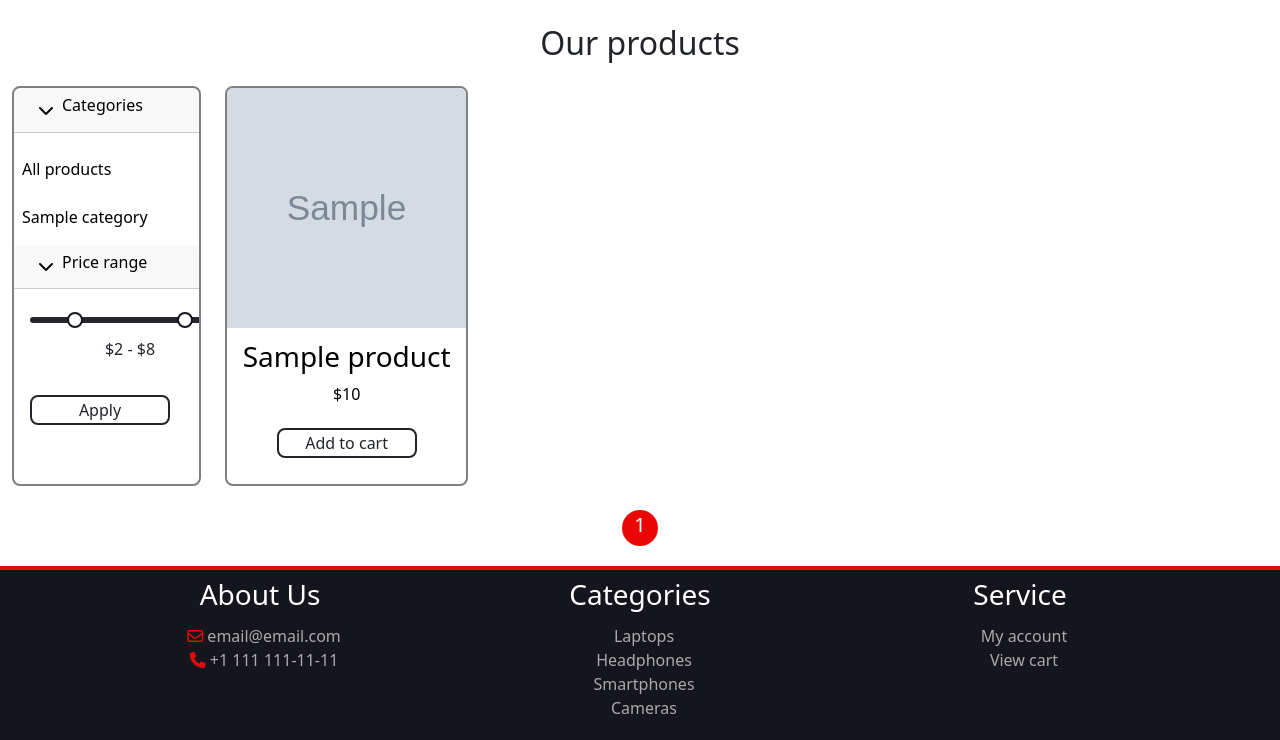
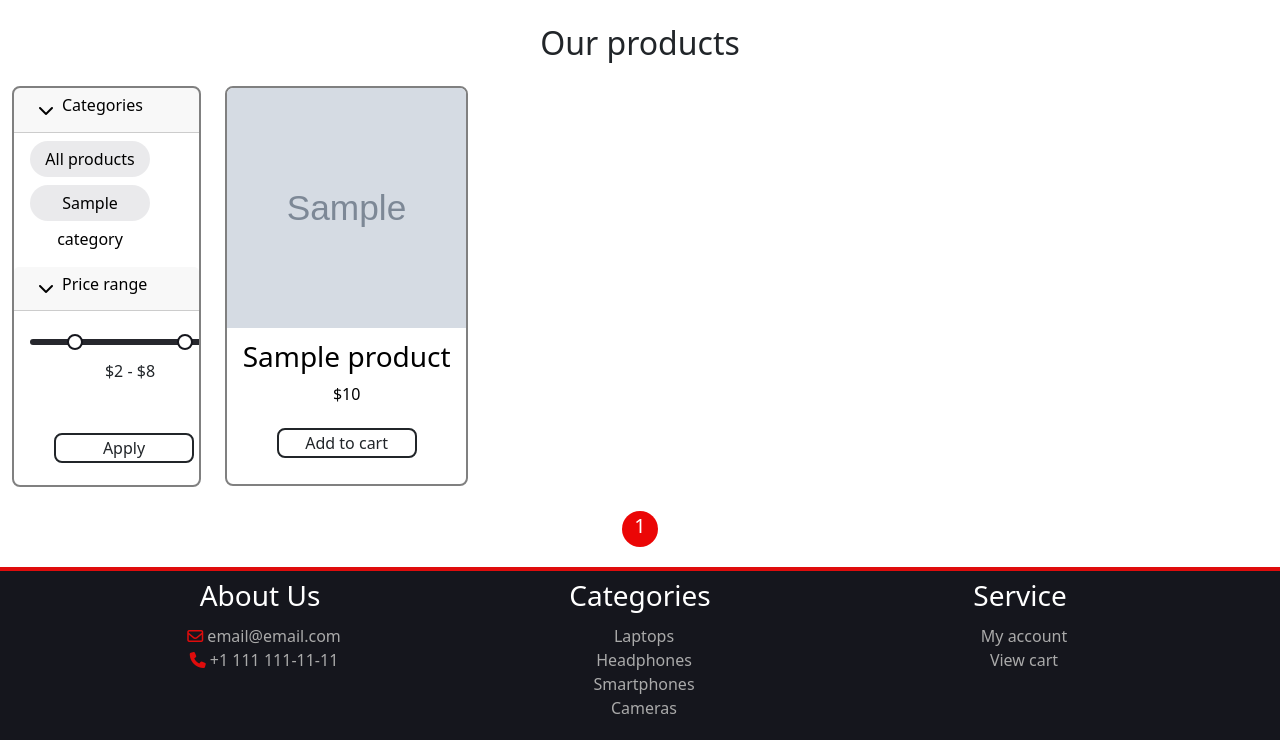
Before and after one commit to Artem19868/Internet-Store, a Django app: page /search/ in a window 1280 px wide. Shown: the part 160-900 px from the top of the page. Run offline with Django 5.2, Linux system fonts and the light colour scheme; tables that the repository leaves empty hold one stand-in row (values such as "Sample post"); grey boxes marked "Sample" are stand-in pictures; some libraries are stand-ins or nearby versions.

Commit message:
improve price range and make multiple choice of categories when filtering

```diff
--- a/internet_store/static/css/aside_pagination.css
+++ b/internet_store/static/css/aside_pagination.css
@@ -12,13 +12,43 @@
 .category_link{
    transition: all;
 }
-.category_link:hover{
-    color: #f30808;
-    background-color: rgba(232, 230, 230, 0.5);
-}
 .form-group-section:last-of-type{
     margin-top: 12px;
     margin-bottom: 4px;
+}
+.aside_form .button-container button {
+    margin-left: 40px;
+    margin-right: 40px;
+    margin-bottom: 12px;
+}
+.aside_checkbox{
+    display: none;
+}
+.aside_label{
+    color: black;
+    width: 120px;
+    height: 36px;
+    text-align: center;
+    line-height: 36px;
+    display: inline-block;
+    background-color: #EAEAEC;
+    border-radius: 20px;
+    margin-top: 8px;
+    transition: all 0.5s;
+}
+.category_aside_label{
+    transition: all 0.2s;
+}
+.aside_label:hover{
+    background-color: #DADBDD;
+}
+.aside_checkbox:checked + .aside_label{
+    background-color:#df0c0c;
+    color: white;
+}
+.category_aside_checkbox:disabled + .aside_label{
+    background-color:#3c3b3b;
+    color: white;
 }
 /* Pagination styles */
 .pagination_link{
--- a/internet_store/static/js/aside_pagination.js
+++ b/internet_store/static/js/aside_pagination.js
@@ -3,7 +3,7 @@ document.querySelectorAll(".round_pagination_inactive").forEach(div => {
     if (div.classList.contains("round_pagination_active")){
         div.classList.remove("round_pagination_inactive")
     }
-})
+});
 // Aside
 document.querySelectorAll('.aside_link').forEach(link => {
     link.addEventListener('click', function(event) {
@@ -14,4 +14,10 @@ document.querySelectorAll('.aside_link').forEach(link => {
             icon.style.rotate = '180deg'
         }
     })
-})
+});
+
+document.getElementById("all_products_checkbox").addEventListener('click', function(event) {
+    document.querySelectorAll('.category_aside_checkbox').forEach(asideCheckbox => {
+        asideCheckbox.disabled = !asideCheckbox.disabled;
+    })
+});
--- /dev/null
+++ b/internet_store/store/templatetags/url_helper.py
@@ -0,0 +1,9 @@
+from django import template
+
+register = template.Library()
+
+@register.simple_tag
+def query_params_helper(request, request_page):
+    params = request.GET.copy()
+    params['page'] = request_page
+    return params.urlencode()
--- a/internet_store/store/views.py
+++ b/internet_store/store/views.py
@@ -1,7 +1,9 @@
-from django.shortcuts import get_object_or_404, render
+from django.shortcuts import get_object_or_404, render,redirect
 from django.core.paginator import Paginator
 from django.db.models import Q, Max, QuerySet
 from django.contrib.auth.decorators import login_required
+from django.http import QueryDict
+from urllib.parse import urlparse
 from .models import Product, ProductGallery, ReviewRating
 from cart.models import CartItem
 from category.models import Category
@@ -74,21 +76,25 @@ def custom_page_range(pages_count, active_page_number):
     return custom_page_range
 
 @login_required(login_url='login')
-def store(request,category_slug=None):
+def store(request):
     active_page_number = int(request.GET.get('page', 1))
+
     min_price = 0
     max_price = Product.objects.aggregate(Max('price'))['price__max']
 
-    if(category_slug):
-        all_products = Product.objects.filter(category__slug = category_slug)
+    max_price_const = Product.objects.aggregate(Max('price'))['price__max']
+
+    categories_list = request.GET.getlist('categories_slug')
+
+    if(categories_list):
         if('min_price' in request.GET):
             min_price = request.GET.get('min_price')
             max_price = request.GET.get('max_price')
-            products = Product.objects.filter(price__range=(min_price, max_price), category__slug=category_slug, is_available=True).order_by('id')
+            products = Product.objects.filter(price__range=(min_price, max_price), category__slug__in=categories_list, is_available=True).order_by('id')
             paginated_products = paginator(request, products, 4)
             products_data = products_info(request, paginated_products)
         else:
-            products = Product.objects.filter(category__slug=category_slug, is_available=True).order_by('id')
+            products = Product.objects.filter(category__slug__in=categories_list, is_available=True).order_by('id')
             paginated_products = paginator(request, products, 4)
             products_data = products_info(request, paginated_products)
     else:
@@ -112,9 +118,10 @@ def store(request,category_slug=None):
     context = {
         'products_data': products_data,
         'paginated_products': paginated_products,
+        'categories_list': categories_list,
         'categories': Category.objects.all(),
         'min_price': min_price,
-        'max_price': max_price,
+        'max_price': max_price_const,
         'active_page_number': active_page_number,
         'max_ellipsis_pagination': pages_count-2,
         'custom_page_range': page_range
@@ -146,13 +153,28 @@ def detail_view(request, category_slug, product_slug):
     return render(request, 'store/product_detail.html', context)
 
 def search(request):
+    categories_list = request.GET.getlist('categories_slug')
+
     active_page_number = int(request.GET.get('page', 1))
     search_query = request.GET.get('search', '').strip()
 
     min_price = 0
     max_price = Product.objects.aggregate(Max('price'))['price__max']
 
-    if search_query:
+    max_price_const = Product.objects.aggregate(Max('price'))['price__max']
+
+    if(categories_list):
+        if('min_price' in request.GET):
+            min_price = request.GET.get('min_price')
+            max_price = request.GET.get('max_price')
+            search_products = Product.objects.filter(Q(product_name__icontains=search_query) | Q(category__category_name__icontains=search_query), price__range=(min_price, max_price), category__slug__in=categories_list, is_available=True).order_by('id')
+            paginated_products = paginator(request, search_products, 4)
+            products_data = products_info(request, paginated_products)
+        else:
+            search_products = Product.objects.filter(category__slug__in=categories_list, is_available=True).order_by('id')
+            paginated_products = paginator(request, search_products, 4)
+            products_data = products_info(request, paginated_products)
+    elif search_query:
         if('min_price' in request.GET):
             min_price = request.GET.get('min_price')
             max_price = request.GET.get('max_price')
@@ -189,7 +211,7 @@ def search(request):
         'active_page_number': active_page_number,
         'categories': Category.objects.all(),
         'min_price': min_price,
-        'max_price': max_price,
+        'max_price': max_price_const,
         'custom_page_range': page_range
     }
     return render(request, 'store/store.html', context)
--- a/internet_store/templates/includes/navbar.html
+++ b/internet_store/templates/includes/navbar.html
@@ -33,6 +33,19 @@
                         <input type="text" name="search" class="header-search"
                                placeholder="{% if request.path == '/cart/' %}Search in cart...{% else %}Search products...{% endif %}"
                                value="{{ search_query|default:'' }}">
+
+                            <!--hidden input fields for query parameters-->
+                            {% for key, values in request.GET.lists %}
+                                {% if key == 'categories_slug' %}
+                                    {% for category_slug in values %}
+                                        <input type="hidden" name="categories_slug" value="{{ category_slug }}">
+                                    {% endfor %}
+                                {% endif %}
+                            {% endfor %}
+                            {% if request.GET.min_price %}
+                            <input type="hidden" name="min_price" value="{{ request.GET.min_price|default:'' }}">
+                            <input type="hidden" name="max_price" value="{{ request.GET.max_price|default:'' }}">
+                            {% endif %}
                         <button type="submit" class="search-button">Search</button>
                     </form>
                 </div>
--- a/internet_store/templates/includes/pagination_link.html
+++ b/internet_store/templates/includes/pagination_link.html
@@ -1,12 +1,16 @@
+{% load url_helper %}
+
 {% if search_query %}
 <div class="round_pagination_inactive {%if page_number == active_page_number%}round_pagination_active{% endif %}">
-        <a href="?page={{ page_number }}{% if request.GET.min_price and request.GET.max_price and request.GET.search_query%}&min_price={{min_price}}&max_price={{max_price}}&search={{search_query}}
-        {%else%}&search={{search_query}}{% endif %}"
+        <a href="?{% query_params_helper request page_number%}"
         class="pagination_link">{{ page_number }}</a>
 </div>
 {% else %}
-<div class="round_pagination_inactive {%if page_number == active_page_number%}round_pagination_active{% endif %}">
-        <a href="?page={{ page_number }}{% if request.GET.min_price and request.GET.max_price%}&min_price={{min_price}}&max_price={{max_price}}{% endif %}"
-        class="pagination_link">{{ page_number }}</a>
+<div class="round_pagination_inactive {% if page_number == active_page_number %}round_pagination_active{% endif %}">
+        <a href="?{% query_params_helper request page_number%}" class="pagination_link">{{ page_number }}</a>
 </div>
 {% endif %}
+
+{% comment %} <div class="round_pagination_inactive {% if page_number == active_page_number %}round_pagination_active{% endif %}">
+        <a href="?page={{ page_number }}" class="pagination_link">{{ page_number }}</a>
+</div> {% endcomment %}
--- a/internet_store/templates/store/store.html
+++ b/internet_store/templates/store/store.html
@@ -10,7 +10,9 @@
         <aside class="col-md-2 mb-4">
             <div class="card">
                 <article class="filter-group">
-                    <header class="card-header">
+                    <form action="{% if request.path == '/search/' %}{% url 'search' %}{% else %}{% url 'store' %}{% endif %}"
+                        method="GET" class="aside_form">
+                        <header class="card-header text-center">
                             <a href="#categories_collapse" data-bs-toggle="collapse" aria-expanded="true" role="button" aria-controls="categories_collapse" class="d-flex align-items-center aside_link">
                                 <i class="icon-control fa fa-chevron-down aside_icon"></i>
                                 <h6 class="title">Categories</h6>
@@ -19,18 +21,19 @@
                         <div class="collapse show categories_container" id="categories_collapse">
                             <ul>
                                 <li>
-                                <a class="category_link" href="{% url 'store'%}">All products</a>
-                                <span class="category_product_count">{{paginated_products.count}}</span>
+                                    <!--<a class="category_link" href="{% url 'store'%}">All products</a>-->
+                                    <input type="checkbox" id="all_products_checkbox" class="aside_checkbox">
+                                    <label for="all_products_checkbox" class="aside_label">All products</label><br>
                                 </li>
                                 {% for category in categories %}
                                 <li>
-                                <a class="category_link" href="{% url 'products_by_category' category_slug=category.slug%}">{{category.category_name}}</a>
-                                <div class="category_product_count"></div>
+                                    <!--<a class="category_link" href="{% url 'products_by_category' category_slug=category.slug%}">{{category.category_name}}</a>-->
+                                    <input type="checkbox" id="{{category.slug}}" class="aside_checkbox category_aside_checkbox" name="categories_slug" value="{{category.slug}}">
+                                    <label for="{{category.slug}}" class="category_aside_label aside_label">{{category.category_name}}</label><br>
                                 </li>
                                 {% endfor %}
                             </ul>
                         </div>
-                </article>
                         <article class="filter-group">
                             <header class="card-header">
                                 <a href="#price_collapse" data-bs-toggle="collapse" aria-expanded="true" role="button" aria-controls="price_collapse" class="d-flex align-items-center aside_link">
@@ -38,7 +41,6 @@
                                     <h6 class="title">Price range</h6>
                                 </a>
                             </header>
-                    <form action="{% url 'store' %}" method="GET">
                             <div class="filter-content collapse show" id="price_collapse" style="">
                                 <div class="card-body">
                                     <div class="form-row">
@@ -65,12 +67,17 @@
 
                                             <input type="range" id="upper_range" class="range_input" min="0" max="{{max_price}}" value="80%" name="max_price">
                                         </div>
+                                    </div>
+                                </div>
+                            </div>
+                        </article>
+                        <!--hidden input fields for query parameters-->
+                        {% if request.GET.search %}
+                        <input type="hidden" name="search" value="{{request.GET.search}}">
+                        {% endif %}
 
-                                </div>
                         <div class="button-container d-block mb-0">
                             <button type="submit">Apply</button>
-                                </div>
-                            </div>
                         </div>
                     </form>
                 </article>
@@ -116,28 +123,28 @@
             {% if paginated_products.paginator.num_pages > 6 %}
 
                 {% if active_page_number >= max_ellipsis_pagination %}
-                    {% include "includes/pagination_link.html" with page_number=1 active_page_number=active_page_number%}
+                    {% include "includes/pagination_link.html" with page_number=1 active_page_number=active_page_number categories_list=categories_list%}
                     <div class="pagination_dots">...</div>
                 {% for index in custom_page_range %}
-                    {% include "includes/pagination_link.html" with page_number=index active_page_number=active_page_number%}
+                    {% include "includes/pagination_link.html" with page_number=index active_page_number=active_page_number categories_list=categories_list%}
                 {% endfor %}
 
                 {% elif active_page_number >= 5%}
-                    {% include "includes/pagination_link.html" with page_number=1 active_page_number=active_page_number search_query=search_query%}
+                    {% include "includes/pagination_link.html" with page_number=1 active_page_number=active_page_number search_query=search_query categories_list=categories_list%}
                     <div class="pagination_dots">...</div>
                 {% for index in custom_page_range %}
-                    {% include "includes/pagination_link.html" with page_number=index active_page_number=active_page_number search_query=search_query%}
+                    {% include "includes/pagination_link.html" with page_number=index active_page_number=active_page_number search_query=search_query categories_list=categories_list%}
                 {% endfor %}
                     <div class="pagination_dots">...</div>
-                    {% include "includes/pagination_link.html" with page_number=paginated_products.paginator.num_pages active_page_number=active_page_number search_query=search_query%}
+                    {% include "includes/pagination_link.html" with page_number=paginated_products.paginator.num_pages active_page_number=active_page_number search_query=search_query categories_list=categories_list%}
 
                 {% else %}
 
                 {% for index in custom_page_range %}
-                    {% include "includes/pagination_link.html" with page_number=index active_page_number=active_page_number search_query=search_query%}
+                    {% include "includes/pagination_link.html" with page_number=index active_page_number=active_page_number search_query=search_query categories_list=categories_list%}
                 {% endfor %}
                     <div class="pagination_dots">...</div>
-                    {% include "includes/pagination_link.html" with page_number=paginated_products.paginator.num_pages active_page_number=active_page_number search_query=search_query%}
+                    {% include "includes/pagination_link.html" with page_number=paginated_products.paginator.num_pages active_page_number=active_page_number search_query=search_query categories_list=categories_list%}
                 {% endif %}
 
             {% endif %}
@@ -145,7 +152,7 @@
             {% if paginated_products.paginator.num_pages <= 6 %}
 
             {% for index in paginated_products.paginator.page_range %}
-                {% include "includes/pagination_link.html" with page_number=index active_page=active_page_number search_query=search_query%}
+                {% include "includes/pagination_link.html" with page_number=index active_page=active_page_number search_query=search_query categories_list=categories_list%}
             {% endfor %}
 
             {% endif %}
```
Also changed, not shown: internet_store/store/templatetags/__init__.py (added). Lines whose indentation alone changed are shown as unchanged.
